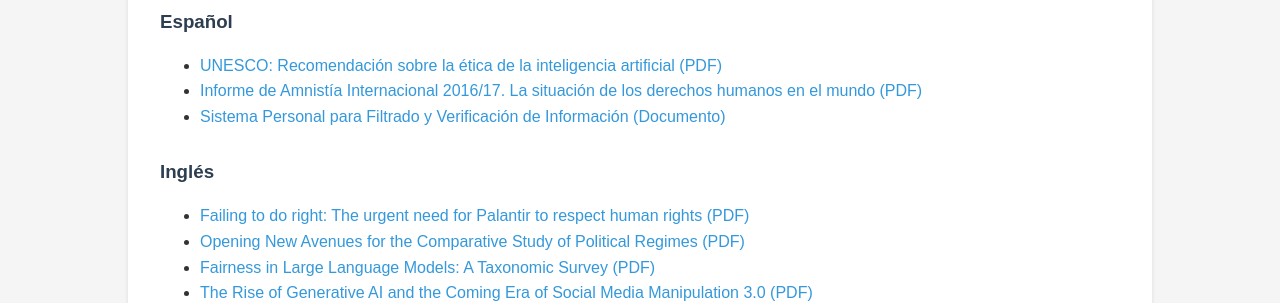
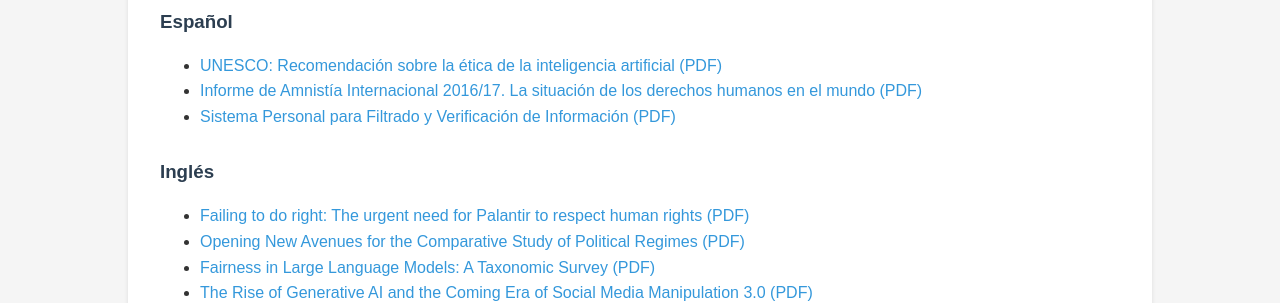
Before and after one commit to ArnulfoPerez/impacto_ai, a Jekyll site: the page built from lecturas.md, in a window 1280 px wide. Shown: the part 773-1076 px from the top of the page. Built offline with Jekyll 4.4.1, drawn with Linux system fonts in a browser that asks for light colours.

Commit message:
Update lecturas.md
corregir referencia

```diff
--- a/lecturas.md
+++ b/lecturas.md
@@ -27,7 +27,7 @@ _Aquí encontrarás una curaduría de lecturas y documentos relevantes para prof
 ### Español
 * [UNESCO: Recomendación sobre la ética de la inteligencia artificial (PDF)](/assets/readings/381137spa.pdf){:target="_blank"}
 * [Informe de Amnistía Internacional 2016/17. La situación de los derechos humanos en el mundo (PDF)](/assets/readings/58ad5ca24.pdf){:target="_blank"}
-* [Sistema Personal para Filtrado y Verificación de Información (Documento)](/assets/readings/cps_m3_arnulfo_perez.pdf){:target="_blank"}
+* [Sistema Personal para Filtrado y Verificación de Información (PDF)](/assets/readings/cps_m3_arnulfo_perez.pdf){:target="_blank"}
 
 ### Inglés
 * [Failing to do right: The urgent need for Palantir to respect human rights (PDF)](/assets/readings/0000AAF5.PDF){:target="_blank"}
```
